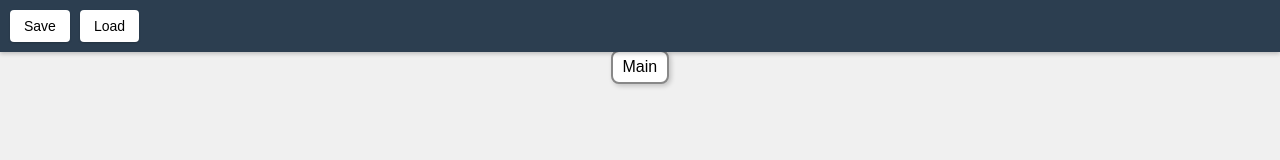
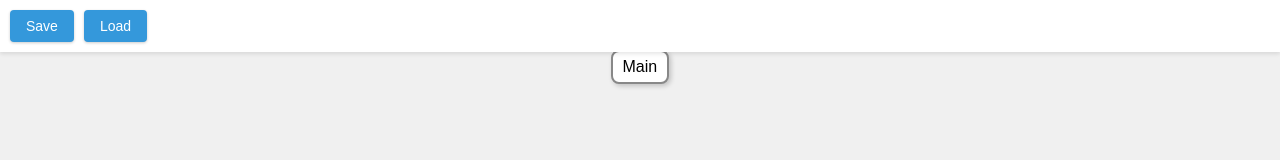
Before and after one commit to jaymosley07/Subgoals, a plain HTML site: page index.html in a window 1280 px wide. Drawn offline with Linux system fonts and the light colour scheme.

Commit message:
style: improve menu bar and save filename

```diff
--- a/index.html
+++ b/index.html
@@ -18,25 +18,26 @@
     top: 0;
     left: 0;
     width: 100%;
-    background: #2c3e50;
+    background: #fff;
     padding: 10px;
     box-sizing: border-box;
     display: flex;
     gap: 10px;
-    box-shadow: 0 2px 4px rgba(0,0,0,0.2);
+    box-shadow: 0 2px 4px rgba(0,0,0,0.1);
     z-index: 1000;
   }
   #menuBar button {
-    background: #fff;
+    background: #3498db;
+    color: #fff;
     border: none;
-    padding: 8px 14px;
+    padding: 8px 16px;
     border-radius: 4px;
     font-size: 14px;
     cursor: pointer;
-    box-shadow: 0 1px 2px rgba(0,0,0,0.2);
+    box-shadow: 0 1px 3px rgba(0,0,0,0.2);
   }
   #menuBar button:hover {
-    background: #f0f0f0;
+    background: #2980b9;
   }
   #menuBar input[type="file"] {
     display: none;
@@ -47,7 +48,7 @@
     width: 100%;
     min-height: 100vh;
     box-sizing: border-box;
-    padding: 60px 20px 20px;
+    padding: 80px 20px 20px;
   }
   #connections {
     position: absolute;
@@ -387,11 +388,17 @@ function saveGoals() {
       children: [...g.children]
     }))
   };
+  const topGoal = goals.find(g => g.id === topLevelGoalId);
+  let name = 'Goals';
+  if (topGoal && topGoal.text && topGoal.text.trim() && topGoal.text.trim() !== 'Main') {
+    name = topGoal.text.trim();
+  }
+  name = name.replace(/\s+/g, '_').replace(/[^a-z0-9_\-]/gi, '');
   const blob = new Blob([JSON.stringify(data)], {type: 'application/json'});
   const url = URL.createObjectURL(blob);
   const a = document.createElement('a');
   a.href = url;
-  a.download = 'subgoals.json';
+  a.download = `${name}_subgoals.json`;
   a.click();
   URL.revokeObjectURL(url);
 }
```
